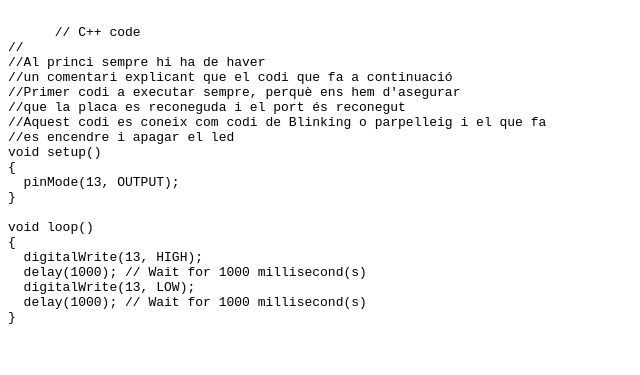
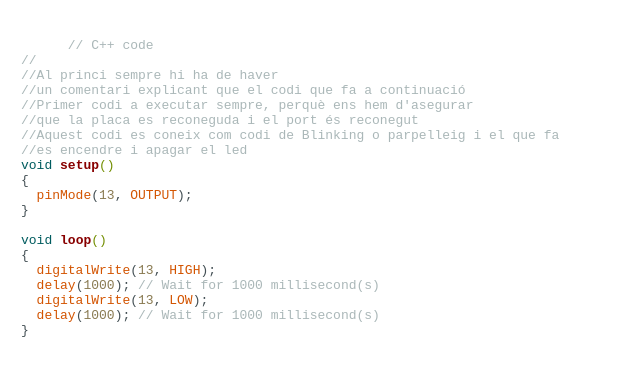
Before and after one commit to rasare1/rasare1.github.io, a plain HTML site: page circuit1/index.html in a window 1280 px wide. Shown: the part 165-540 px from the top of the page, without its empty margins (0-640 px from the left). Drawn offline with nearby package versions, Linux system fonts and the light colour scheme.

Commit message:
Update index.html

```diff
--- a/circuit1/index.html
+++ b/circuit1/index.html
@@ -5,7 +5,11 @@
   <script src="https://cdnjs.cloudflare.com/ajax/libs/highlight.js/11.11.1/languages/arduino.min.js" integrity="sha512-eh2wmSyRpwi1UaeOo63nlxYLgYkG2WAZ6grr5bXPHXwvyKe3oyY9gZBvoeJS20tNwqUIsrkWOca9ppRz2f50zg==" crossorigin="anonymous" referrerpolicy="no-referrer"></script>
  <script src="https://cdnjs.cloudflare.com/ajax/libs/highlight.js/11.11.1/es/languages/arduino.min.js" integrity="sha512-mE0sMLPrxRkL2hgpaCI99Gnh4nu758DLI/EcW+C4J7FkvFJpL0guBcSJjEYTaVa0yEQ2a0/l+ONtlDB0qnUh1w==" crossorigin="anonymous" referrerpolicy="no-referrer"></script>
  <link rel="stylesheet" href="https://cdnjs.cloudflare.com/ajax/libs/highlight.js/11.11.1/styles/arduino-light.min.css" integrity="sha512-M4nH9C7TRCVWLGruh9fHTfYxGWDiKpOGNjpfC9irhF06aLiYmJczZlW+/6IKOZ+75AGk4Wn4clgd6J13T0zzXg==" crossorigin="anonymous" referrerpolicy="no-referrer" />
-
+  <script>document.addEventListener('DOMContentLoaded', (event) => {
+  document.querySelectorAll('pre code').forEach((block) => {
+    hljs.highlightElement(block);
+  });
+});</script>
   </head>
   <body>
     <iframe src="https://www.tinkercad.com/things/bJNKjClXQBF-blinking?sharecode=-vdGDZ4DCbAqel5q1jP_lyv7GpOYL0-l_yuA36e7ExI"></iframe>
```
